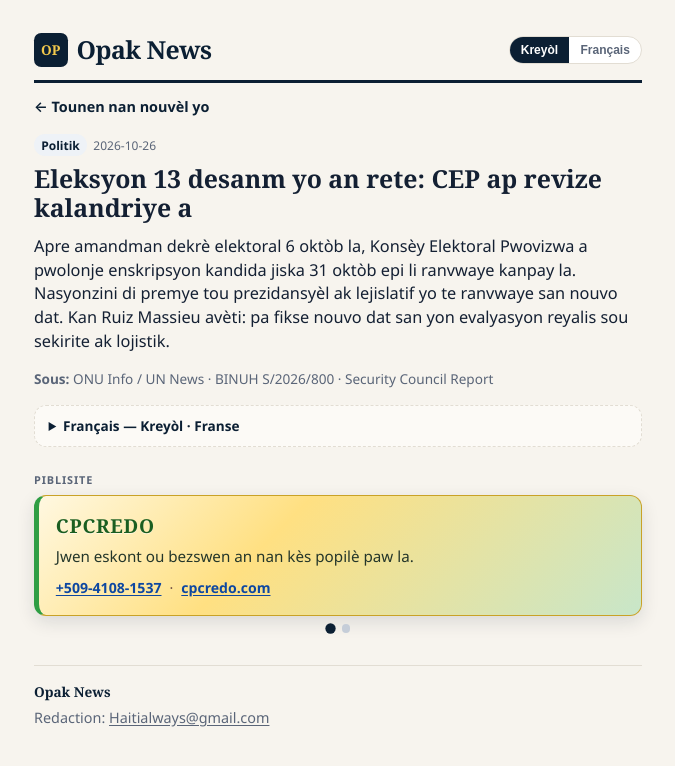
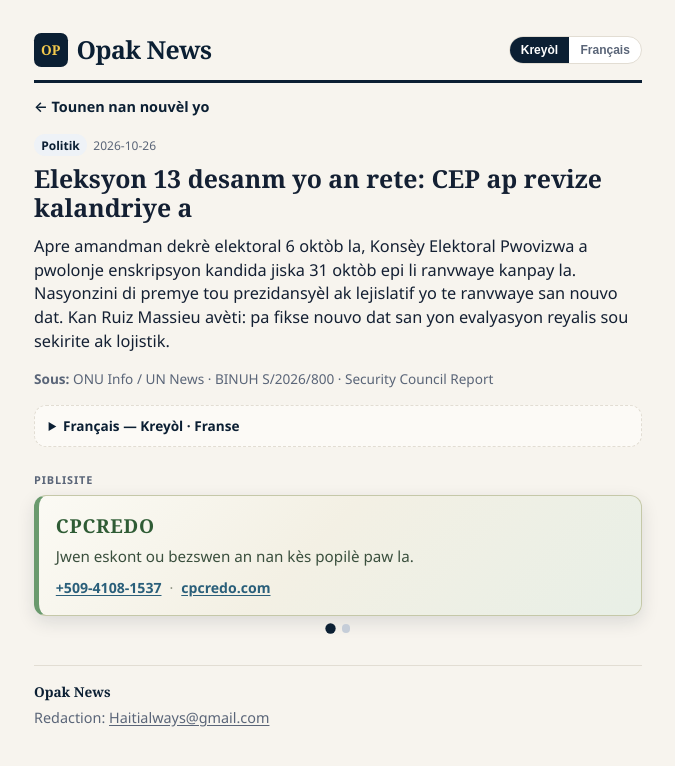
Before and after one commit to haitialways-pixel/opak-news, a React (Vite) app: page /story/ntk-cep-elections-hold-2026-10 in a window 1280 px wide. Shown: the top 766 px of the page, without its empty margins (302-977 px from the left). Built offline with nearby package versions, Linux system fonts and the light colour scheme; no server answers.

Commit message:
style: soften CPCREDO promo banner colors

```diff
--- a/src/index.css
+++ b/src/index.css
@@ -387,38 +387,38 @@ a:hover {
   object-fit: contain;
 }
 
-/* CPCREDO — warm gold / green (kept colorful) */
+/* CPCREDO — soft cream / sage (muted, easier on eyes) */
 .promo-banner--cpcredo {
-  border: 1px solid #c9a227;
-  border-left: 5px solid #2f9e44;
+  border: 1px solid #c5c8a8;
+  border-left: 5px solid #6a9a6e;
   background: linear-gradient(
     135deg,
-    #fff8e1 0%,
-    #ffe082 38%,
-    #c8e6c9 100%
+    #fbfaf4 0%,
+    #f3f0e4 45%,
+    #e8efe6 100%
   );
-  color: #1b3a1f;
+  color: #2a3d2c;
 }
 
 .promo-banner--cpcredo .promo-brand {
-  color: #1b5e20;
-  text-shadow: 0 1px 0 rgba(255, 255, 255, 0.5);
+  color: #2f5c35;
+  text-shadow: none;
 }
 
 .promo-banner--cpcredo .promo-tagline {
-  color: #24362a;
+  color: #3a4f3d;
 }
 
 .promo-banner--cpcredo .promo-contact a {
-  color: #0d47a1;
+  color: #2a5f7a;
 }
 
 .promo-banner--cpcredo .promo-contact a:hover {
-  color: #e65100;
+  color: #1a3d52;
 }
 
 .promo-banner--cpcredo .promo-sep {
-  color: #6d4c41;
+  color: #8a9080;
 }
 
 /* Group Delmas 91 — muted pastel blues (not blinding); dark text for contrast */
```
